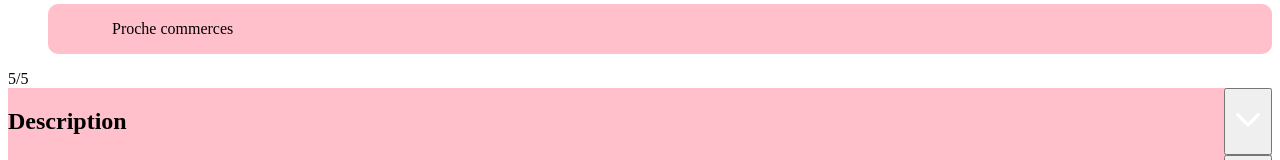
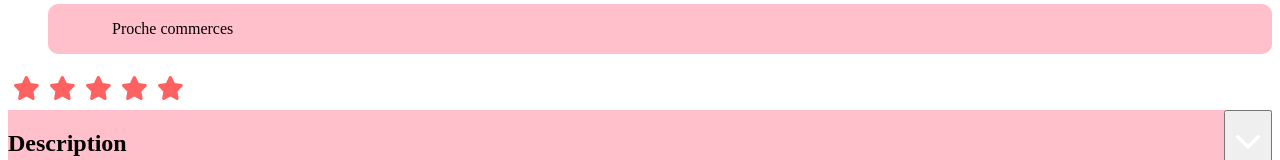
Before and after one commit to ThomasCharuel/kasa, a React (Create React App) app: page /stays/0979876d in a window 1280 px wide. Shown: the part 640-800 px from the top of the page. Built offline with nearby package versions, Linux system fonts and the light colour scheme.

Commit message:
Implement rating section

```diff
--- /dev/null
+++ b/src/components/Rating/index.jsx
@@ -0,0 +1,26 @@
+import React from 'react';
+import PropTypes from 'prop-types';
+import styles from './index.module.scss';
+import StarFull from '../../assets/star-full.svg';
+import StarEmpty from '../../assets/star-empty.svg';
+
+function Rating({ rating }) {
+  const emptyStarsToDisplay = 5 - rating;
+
+  return (
+    <div className={styles.rating}>
+      {[...Array(rating)].map((_, i) => (
+        <img key={i} src={StarFull} />
+      ))}
+      {[...Array(emptyStarsToDisplay)].map((_, i) => (
+        <img key={i} src={StarEmpty} />
+      ))}
+    </div>
+  );
+}
+
+Rating.propTypes = {
+  rating: PropTypes.number.isRequired,
+};
+
+export default Rating;
--- a/src/pages/Stay/index.jsx
+++ b/src/pages/Stay/index.jsx
@@ -4,6 +4,7 @@ import Collapse from '../../components/Collapse';
 import Slideshow from '../../components/Slideshow';
 import HostCard from '../../components/HostCard';
 import StayTag from '../../components/StayTag';
+import Rating from '../../components/Rating';
 
 export default function Stay() {
   const { stay } = useLoaderData();
@@ -30,7 +31,7 @@ export default function Stay() {
                 <StayTag key={index} tag={tag} />
               ))}
             </ul>
-            <div>{stay.rating}/5</div>
+            <Rating rating={Number(stay.rating)} />
           </header>
           <div>
             <Collapse title="Description">
```
Also changed, not shown: src/assets/star-empty.svg (added), src/assets/star-full.svg (added), src/components/Rating/index.module.scss (added).
